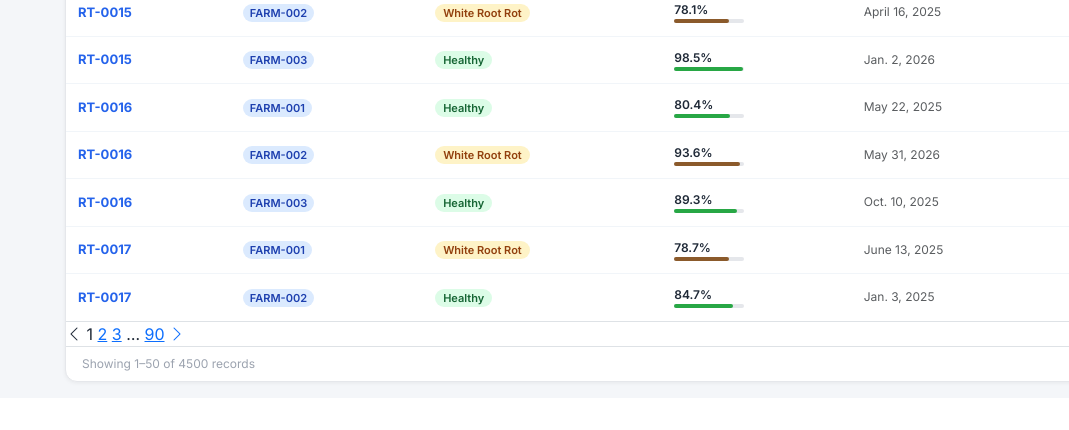
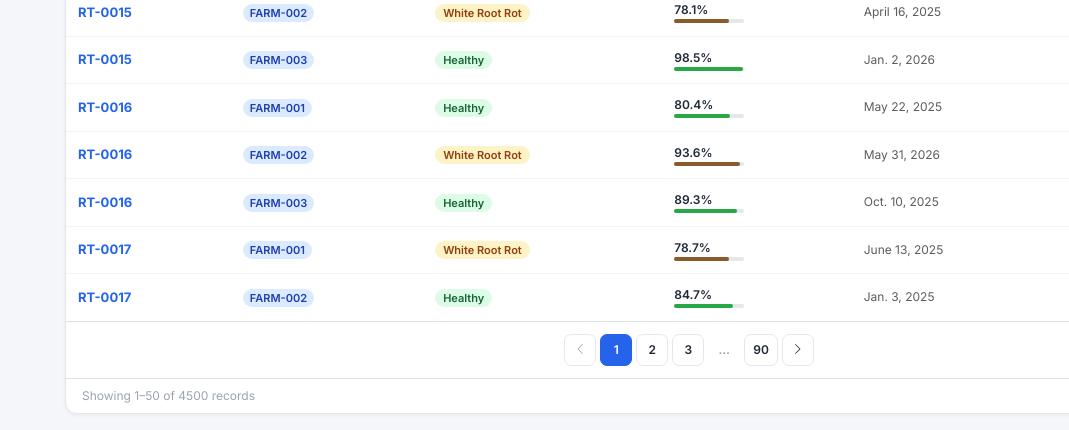
Before and after one commit to Ponkan2077/CS2616, a Django app: page /inventory/ in a window 1280 px wide. Shown: the part 2325-2755 px from the top of the page, without its empty margins (211-1280 px from the left). Before the commit the page ends 2710 px from the top, so only its background shows below. Run offline with Django 5.2, Linux system fonts and the light colour scheme; a user stored in the database is signed in; data comes from the database, SQL or seed files in the repository.

Commit message:
Enhance style.css with design system and pagination
Added design system comments and pagination styles.

```diff
--- a/static/css/style.css
+++ b/static/css/style.css
@@ -1,3 +1,9 @@
+/* ============================================================
+   RubberGuard Design System
+   Single stylesheet for all templates. Mobile-first, with
+   breakpoints layered on top of base (mobile) styles.
+   ============================================================ */
+
 /* ── Design tokens ───────────────────────────────────────── */
 :root {
   --primary:        #2563eb;
@@ -534,3 +540,21 @@ body {
 }
 .tree-checklist-item:hover { background: #f3f4f6; }
 .tree-checklist-item input { flex-shrink: 0; }
+
+/* ============================================================
+   PAGINATION — shared across tree inventory and interventions log
+   ============================================================ */
+.pagination-rg {
+  display: flex; align-items: center; justify-content: center; gap: 4px;
+  padding: 12px; flex-wrap: wrap;
+}
+.pagination-rg a, .pagination-rg span {
+  display: inline-flex; align-items: center; justify-content: center;
+  min-width: 32px; height: 32px; padding: 0 8px; border-radius: 7px;
+  font-size: 12px; font-weight: 600; text-decoration: none;
+  color: var(--text-main); border: 1px solid var(--border);
+}
+.pagination-rg a:hover { background: #f3f4f6; }
+.pagination-rg .active { background: var(--primary); color: #fff; border-color: var(--primary); }
+.pagination-rg .disabled { color: var(--text-faint); pointer-events: none; }
+.pagination-rg .ellipsis { border: none; color: var(--text-faint); }
```
